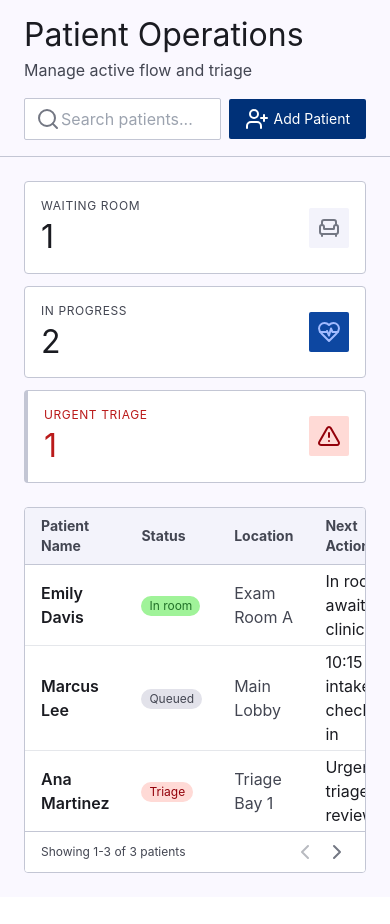
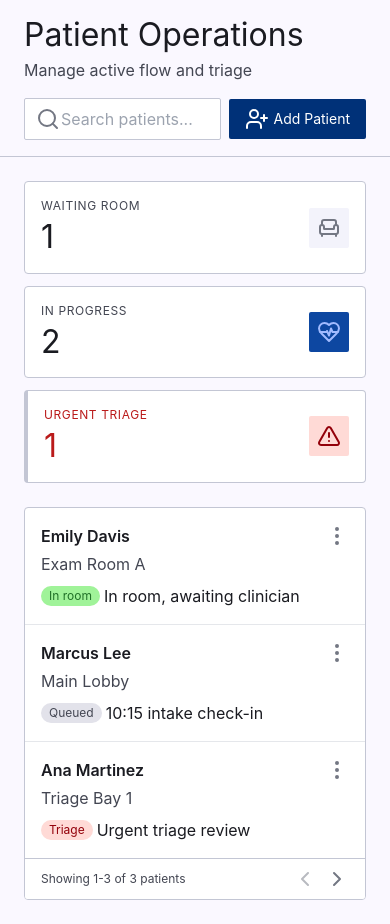
Before and after one commit to hikmetgulsesli/clinicflow-lite-6173ee26, a React (Vite) app: page / in a window 390 px wide. Before the commit the page ends 897 px from the top, so only its background shows below. Built offline with nearby package versions, Linux system fonts and the light colour scheme.

Commit message:
feat: US-002 - ClinicFlow Lite - Patient Editor - ClinicFlow Lite and Patient Operations - ClinicFlow Lit

```diff
--- a/src/screens/PatientOperationsClinicflowLite.tsx
+++ b/src/screens/PatientOperationsClinicflowLite.tsx
@@ -195,7 +195,27 @@ export function PatientOperationsClinicflowLite({ actions, patients, queueCounts
       </div>
       {/* Dense Data Table */}
       <div className="bg-surface-container-lowest border border-outline-variant rounded-lg flex flex-col overflow-hidden">
-      <div className="overflow-x-auto">
+      <div className="md:hidden divide-y divide-outline-variant">
+      {visiblePatients.map((patient, index) => {
+      const actionId = rowActionIds[index];
+      return (
+      <div className="p-md flex flex-col gap-sm" key={patient.id} data-selected={patient.id === selectedPatientId}>
+      <div className="flex items-start justify-between gap-sm">
+      <div className="min-w-0">
+      <p className="font-data-mono text-data-mono text-on-surface font-semibold break-words">{patient.name}</p>
+      <p className="font-body-sm text-body-sm text-on-surface-variant mt-1">{getStageLocation(patient.stage)}</p>
+      </div>
+      {actionId ? <button className="text-outline hover:text-on-surface transition-colors shrink-0" type="button" aria-label={`Open ${patient.name}`} data-action-id={actionId} onClick={actions?.[actionId]}><EllipsisVertical className="text-[18px]" aria-hidden={true} focusable="false" /></button> : null}
+      </div>
+      <div className="flex flex-wrap items-center gap-xs">
+      <span className={`inline-flex items-center px-2 py-0.5 rounded-full font-label-sm text-label-sm ${getStatusTone(patient)}`}>{patient.status}</span>
+      <span className="font-body-sm text-body-sm text-on-surface break-words">{getNextAction(patient)}</span>
+      </div>
+      </div>
+      );
+      })}
+      </div>
+      <div className="hidden md:block">
       <table className="w-full text-left border-collapse">
       <thead className="bg-surface-container-low border-b border-outline-variant">
       <tr>
```
